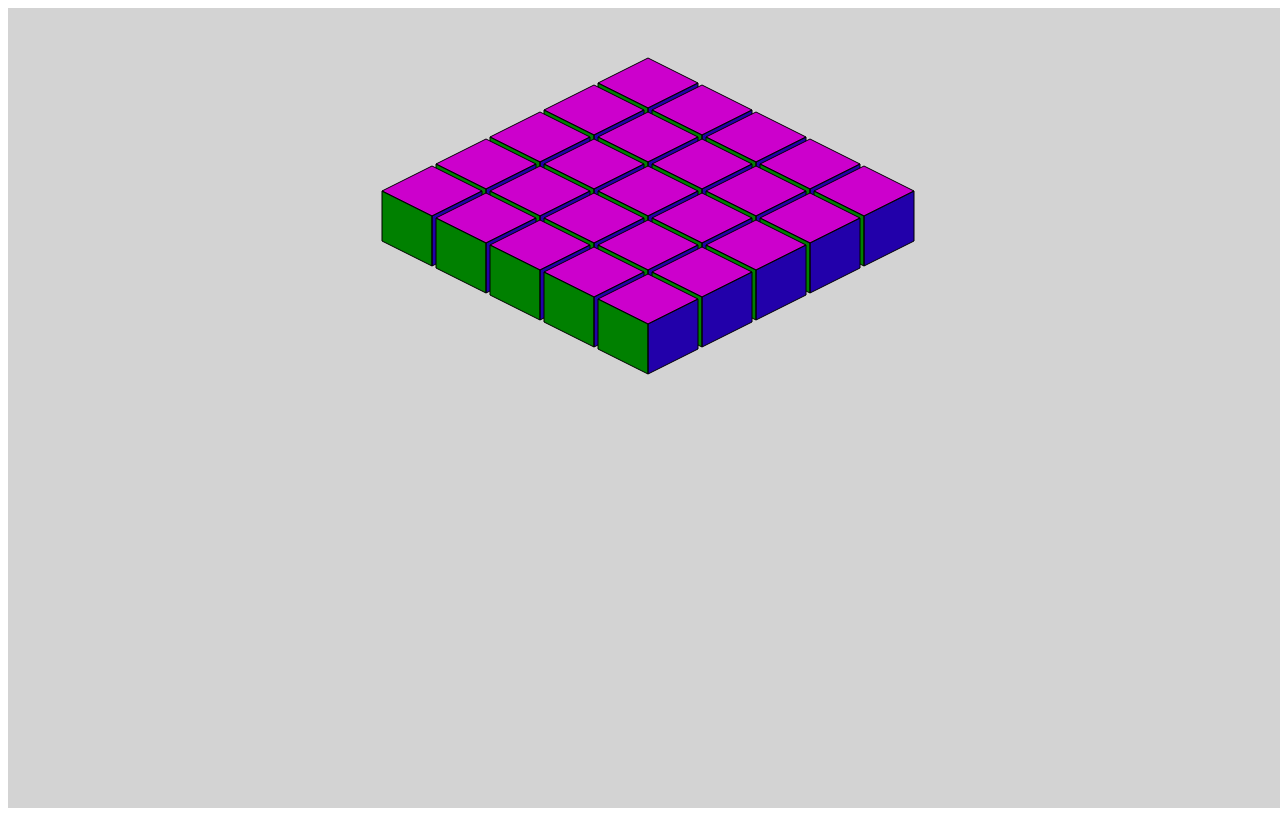
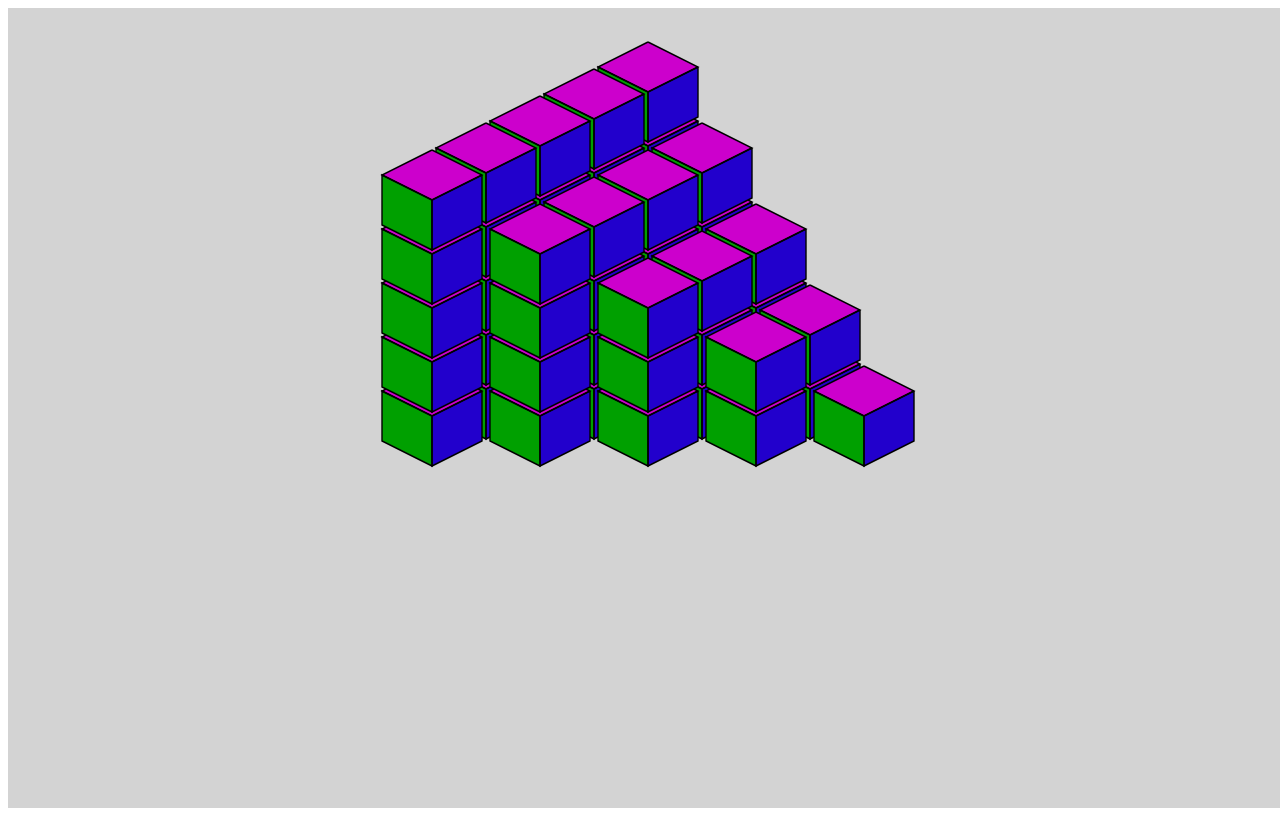
Before and after one commit to eldar158/rainbow-road, a plain HTML site: page index.html in a window 1280 px wide. Drawn offline with Linux system fonts and the light colour scheme.

Commit message:
added z-display example

```diff
--- a/index.html
+++ b/index.html
@@ -6,6 +6,8 @@
 
 <body>
   <canvas id="canvas"></canvas>
+
+  <script src="utils.js"></script>
   <script src="grid.js"></script>
   <script src="tile.js"></script>
   <script src="main.js"></script>
--- a/main.js
+++ b/main.js
@@ -8,7 +8,7 @@ canvas.height = window.innerHeight
 const i = new v2(1, 0.5)
 const j = new v2(-1, 0.5)
 const x0 = window.innerWidth / 2
-const y0 = 100
+const y0 = 300
 
 const grid = new Grid(i, j, x0, y0)
 
@@ -21,20 +21,27 @@ const margin = 4
 const tiles = []
 for (let i = 0; i < 5; i++) {
   tiles.push([])
-  for (let j = 0; j < 5; j++) {
-
-    tiles[i].push(new Tile(
-      grid,
-      {x: i*(w + margin), y: j*(l + margin), z: 0},
-      w, l, h,
-      '#cc00cc', 'green', '#2200aa',
-      'black', 1
-    ))
+  for (let j = 0; j < 5 - i; j++) {
+    tiles[i].push([])
+    for (let k = 0; k < 5 - i; k++) {
+      tiles[i][j].push(new Tile(
+        grid,
+        {x: i*(w + margin), y: j*(l + margin), z: +k*(h + margin)},
+        w, l, h,
+        '#cc00cc', '#00a000', '#2200cc',
+        'black', 1.4
+      ))
+    }
   }
 }
 
 for (let i = 0; i < tiles.length; i++) {
   for (let j = 0; j < tiles[i].length; j++) {
-    tiles[i][j].draw(ctx)
+    for (let k = 0; k < tiles[i][j].length; k++) {
+      tiles[i][j][k].draw(ctx)
+    }
+    // for (let k = tiles[i][j].length - 1; k >= 0; k--) {
+    //   tiles[i][j][k].draw(ctx)
+    // }
   }
 }
--- a/tile.js
+++ b/tile.js
@@ -90,18 +90,3 @@ function moveToV(ctx, v) {
 function lineToV(ctx, v) {
   ctx.lineTo(v.x, v.y)
 }
-
-
-class v2 {
-  constructor(x,y) {
-    this.x = x
-    this.y = y
-  }
-}
-class v3 {
-  constructor(x,y,z) {
-    this.x = x
-    this.y = y
-    this.z = z
-  }
-}
--- /dev/null
+++ b/utils.js
@@ -0,0 +1,13 @@
+class v2 {
+  constructor(x,y) {
+    this.x = x
+    this.y = y
+  }
+}
+class v3 {
+  constructor(x,y,z) {
+    this.x = x
+    this.y = y
+    this.z = z
+  }
+}
```
Also changed, not shown: 1 other file.
